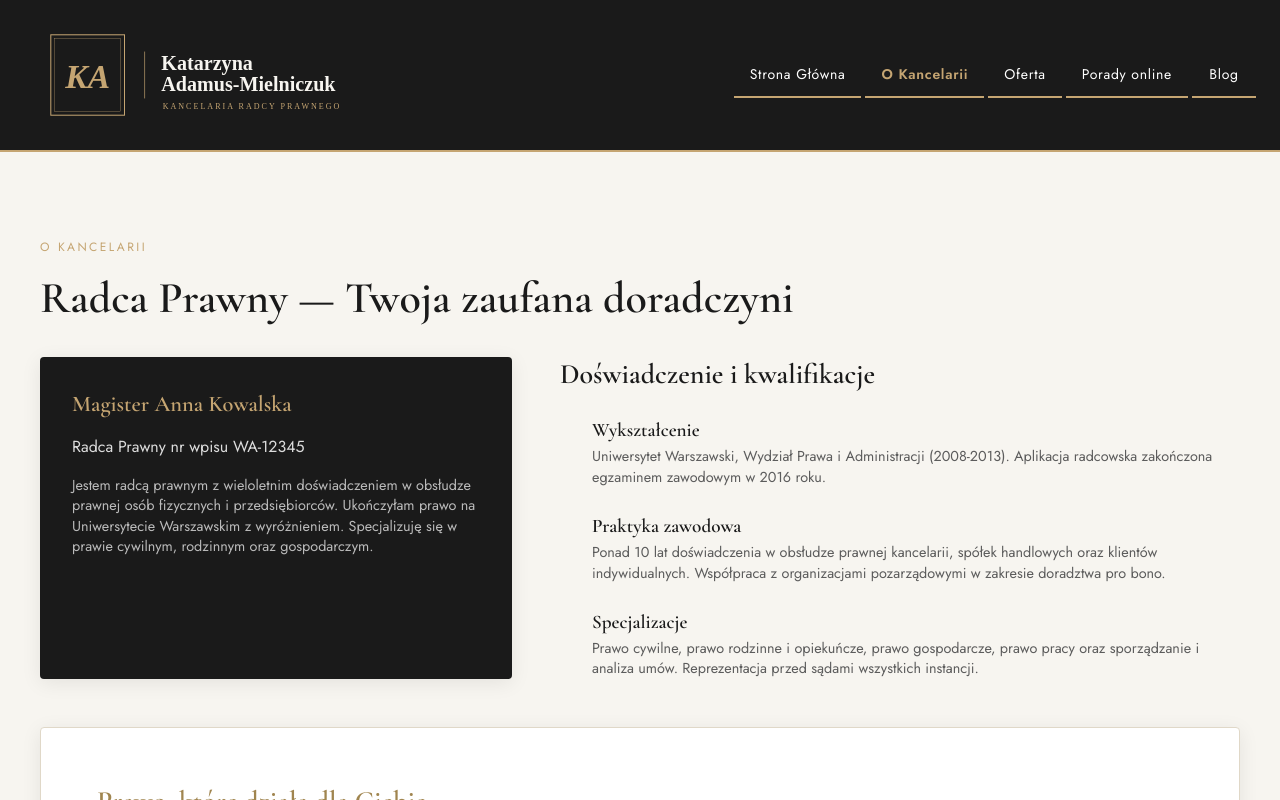
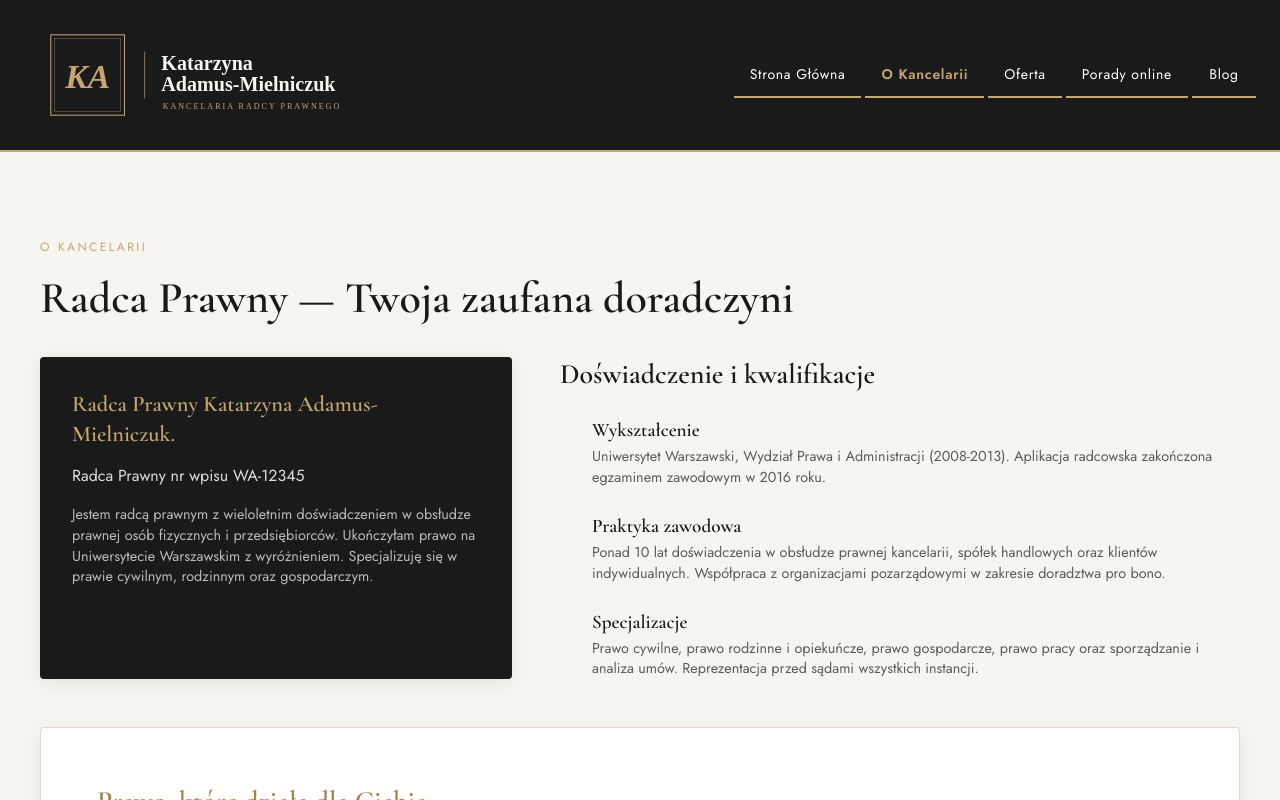
Before and after one commit to NiewiarowskiD/Kancelaria_Adamus, a React (Vite) app: page / in a window 1280 px wide. Both pictures are taken after a click on the button "O Kancelarii". Shown: the top 800 px of the page. Built offline with nearby package versions, Linux system fonts and the light colour scheme; some icons are missing.

Commit message:
fix: names

```diff
--- a/src/pages/About.tsx
+++ b/src/pages/About.tsx
@@ -24,7 +24,7 @@ export default function About() {
             <Card sx={{ height: '100%', bgcolor: 'primary.main', color: 'common.white' }}>
               <CardContent sx={{ p: 4 }}>
                 <Typography variant="h5" sx={{ color: 'secondary.main', mb: 2 }}>
-                  Magister Anna Kowalska
+                  Radca Prawny Katarzyna Adamus-Mielniczuk.
                 </Typography>
                 <Typography variant="body1" sx={{ color: 'rgba(255,255,255,0.85)', mb: 2 }}>
                   Radca Prawny nr wpisu WA-12345
```
